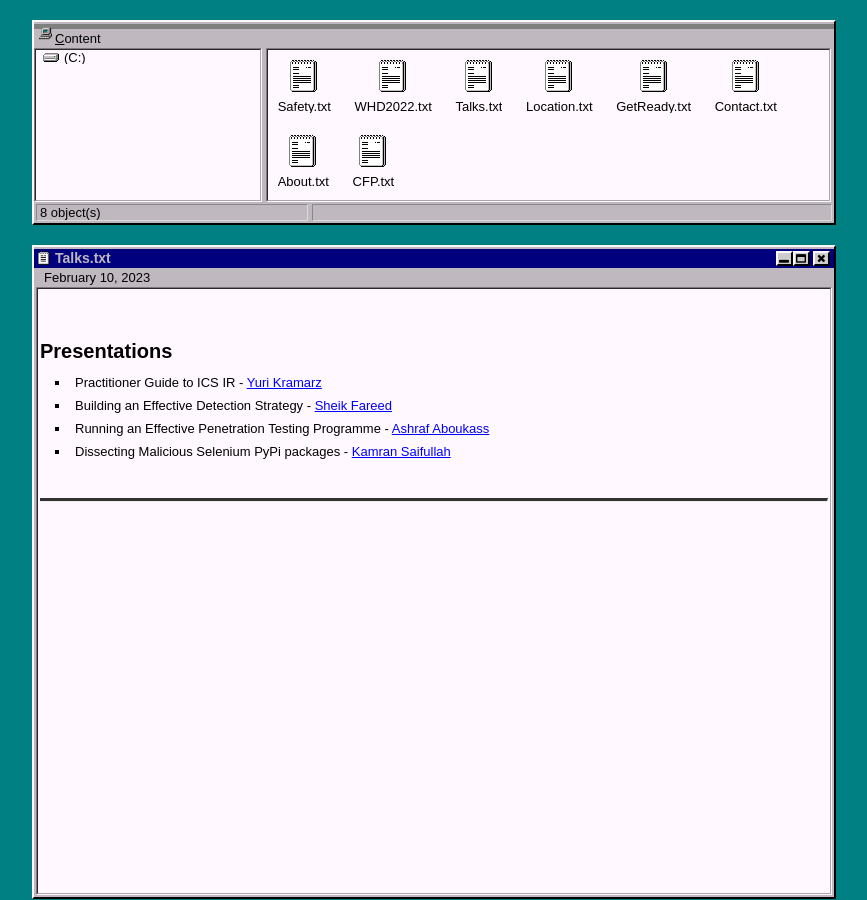
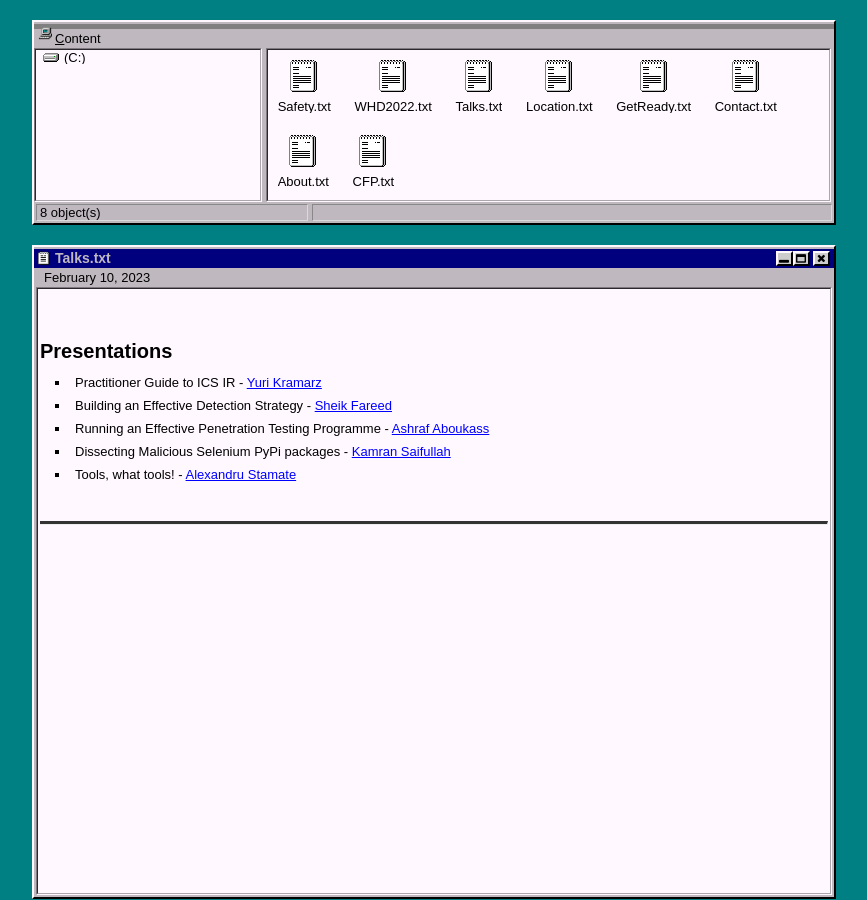
Before and after one commit to WhiteHatDesertOrg/whitehatdesert.github.io, a Jekyll site: the page built from _posts/2023-02-10-presenters.md, in a window 1280 px wide. Shown: the whole page, without its empty margins (206-1073 px from the left). Built offline with Jekyll 4.4.1, drawn with Linux system fonts in a browser that asks for light colours.

Commit message:
Update 2023-02-10-presenters.md

```diff
--- a/_posts/2023-02-10-presenters.md
+++ b/_posts/2023-02-10-presenters.md
@@ -11,3 +11,4 @@ tags: About
 * Building an Effective Detection Strategy - [Sheik Fareed](https://www.linkedin.com/in/sheik-f-780828109)
 * Running an Effective Penetration Testing Programme - [Ashraf Aboukass](https://www.linkedin.com/in/aboukass)
 * Dissecting Malicious Selenium PyPi packages - [Kamran Saifullah](https://pk.linkedin.com/in/kamransaifullah)
+* Tools, what tools! - [Alexandru Stamate](https://ch.linkedin.com/in/alexandrustamate)
```
